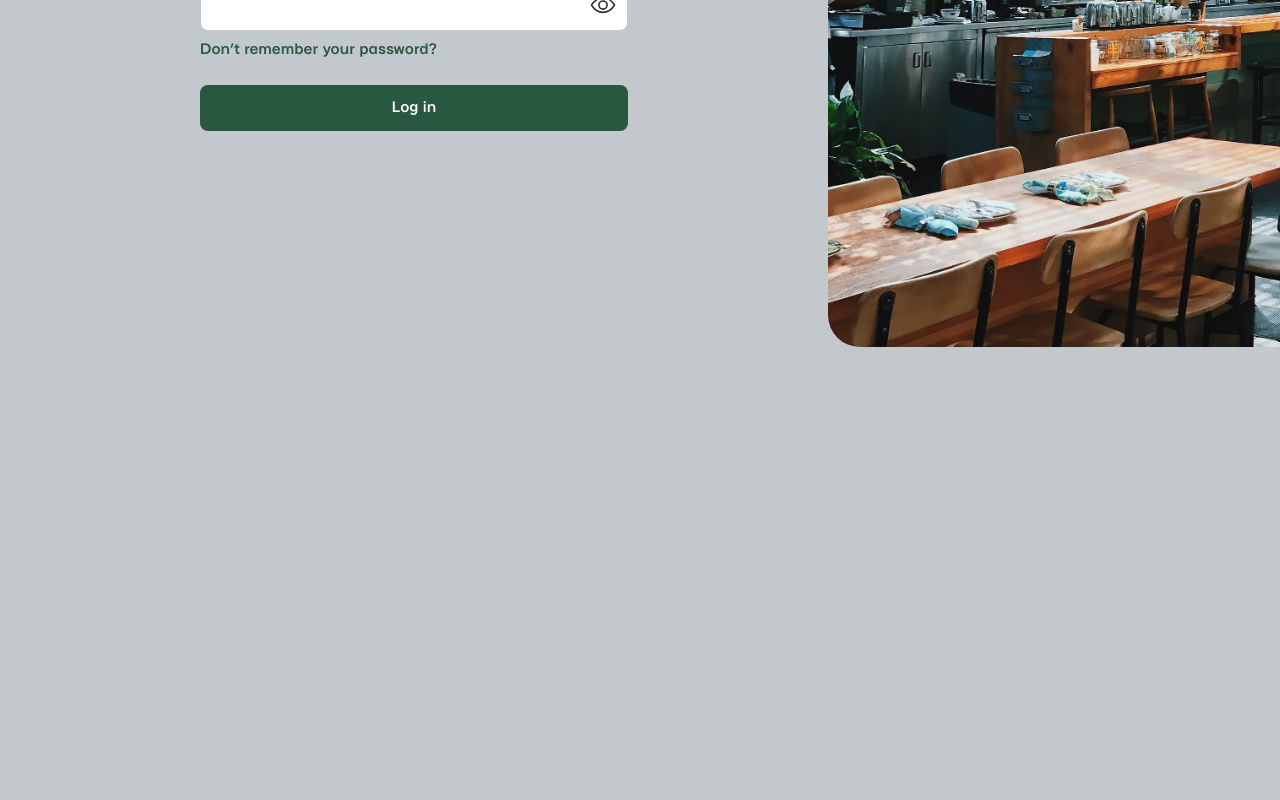
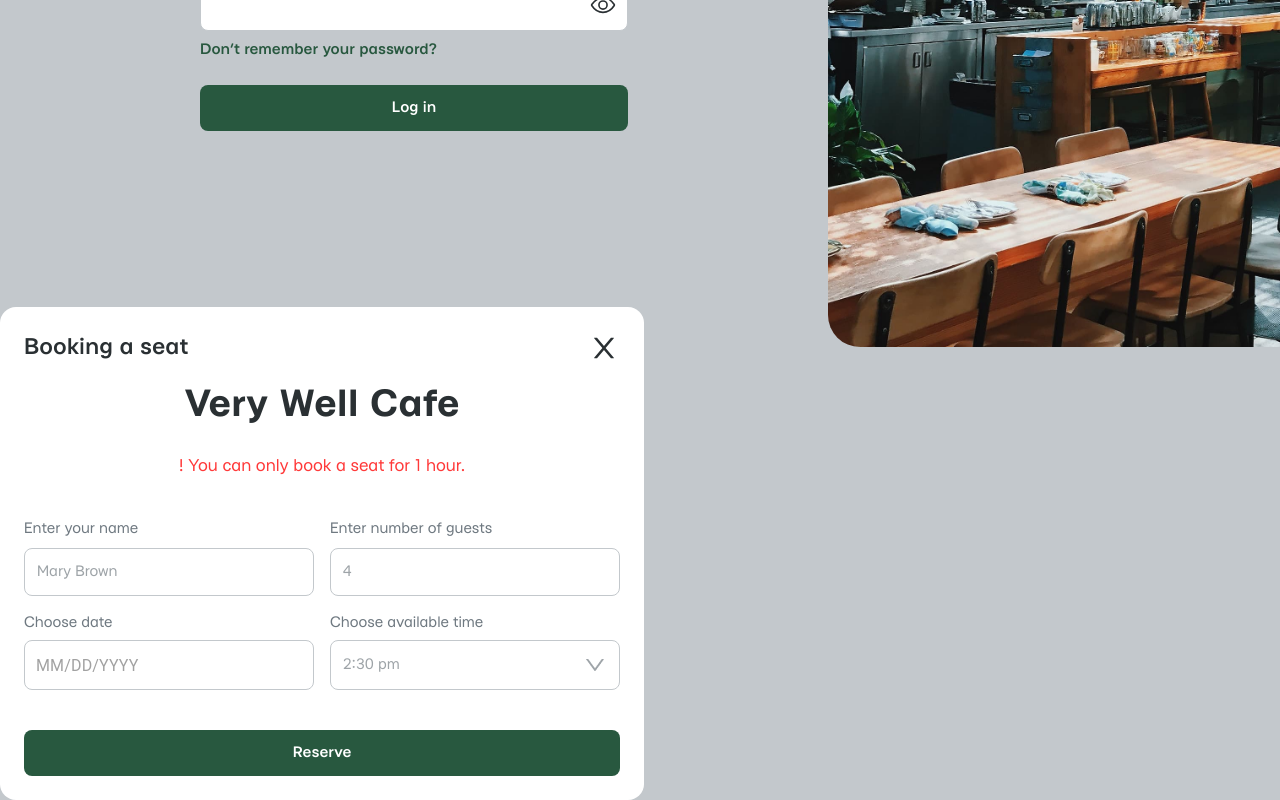
Before and after one commit to cafehunt/cafehunt-front, a React (Vite) app: page / in a window 1280 px wide. Shown: the part 413-1213 px from the top of the page. Before the commit the page ends 800 px from the top, so only its background shows below. Built offline with nearby package versions, Linux system fonts and the light colour scheme.

Commit message:
feature: create modal window layout

```diff
--- a/package.json
+++ b/package.json
@@ -11,6 +11,9 @@
   },
   "dependencies": {
     "@emotion/react": "^11.11.1",
+    "@mui/lab": "^5.0.0-alpha.134",
+    "@mui/x-date-pickers": "^6.9.0",
+    "dayjs": "^1.11.8",
     "react": "^18.2.0",
     "react-dom": "^18.2.0",
     "react-icons": "^4.9.0"
--- a/src/App.tsx
+++ b/src/App.tsx
@@ -1,4 +1,6 @@
 import { FC } from 'react';
+import { LocalizationProvider } from '@mui/x-date-pickers';
+import { AdapterDayjs } from '@mui/x-date-pickers/AdapterDayjs'
 import { ThemeProvider } from 'styled-components';
 
 import * as Styled from './App.styled';
@@ -8,9 +10,11 @@ import { Signup } from './pages/Signup';
 import { ItemCardSmall } from './components/ItemCardSmall';
 import { ItemCard } from './components/ItemCard';
 import { Home } from './pages/Home';
+import { ModalBooking } from './components/ModalBooking';
 
 const App: FC = () => {
   return (
+    <LocalizationProvider dateAdapter={AdapterDayjs}>
       <ThemeProvider theme={theme}>
         <Styled.GlobalStyles />
         <Login />
@@ -18,7 +22,9 @@ const App: FC = () => {
         {/* <ItemCardSmall /> */}
         {/* <ItemCard /> */}
         {/* <Home /> */}
+        <ModalBooking cafeName="Very Well Cafe" />
       </ThemeProvider>
+    </LocalizationProvider>
   );
 };
 
--- a/src/components/Filters/Filter/Filter.tsx
+++ b/src/components/Filters/Filter/Filter.tsx
@@ -15,7 +15,7 @@ import {
   StyledTitle,
 } from './Filter.styled';
 
-const options: Option[] = [
+export const options: Option[] = [
   { value: 'option1', label: 'Option 1' },
   { value: 'option2', label: 'Option 2' },
   { value: 'option3', label: 'Option 3' },
--- /dev/null
+++ b/src/components/ModalBooking/ModalBooking.tsx
@@ -0,0 +1,168 @@
+import styled from 'styled-components';
+import { COLORS, FONT_SIZES, FONT_WEIGHTS } from '../../theme';
+import { AiOutlineClose } from 'react-icons/ai';
+import { FC } from 'react';
+import { Input } from '../Input';
+import { DatePicker } from '@mui/x-date-pickers';
+import { CustomSelect } from '../Filters/CustomSelect';
+import { options } from '../Filters/Filter';
+import { Button } from '../Button';
+
+export const StyledTitle = styled.h3`
+  font-size: ${FONT_SIZES.s24};
+  font-weight: ${FONT_WEIGHTS.medium};
+  line-height: 140%;
+  color: ${COLORS.black};
+`;
+
+export const ModalContainer = styled.div`
+  width: 644px;
+  background-color: ${COLORS.white};
+  border-radius: 16px;
+  padding: 24px;
+  display: flex;
+  flex-direction: column;
+  gap: 16px;
+`;
+
+export const HeaderContainer = styled.div`
+  display: flex;
+  justify-content: space-between;
+  align-items: center;
+`;
+
+export const CloseIcon = styled(AiOutlineClose)`
+  font-size: 32px;
+  cursor: pointer;
+`;
+
+export const FormContainer = styled.div`
+  display: flex;
+  gap: 16px;
+`;
+
+export const LeftContent = styled.div`
+  display: flex;
+  flex-direction: column;
+  gap: 16px;
+  flex: 1;
+`;
+
+export const RightContent = styled.div`
+  display: flex;
+  flex-direction: column;
+  gap: 16px;
+  flex: 1;
+`;
+
+export const StyledCafeTitle = styled.h1`
+  font-size: ${FONT_SIZES.s40};
+  font-weight: ${FONT_WEIGHTS.bold};
+  line-height: 120%;
+  color: ${COLORS.black};
+  text-align: center;
+  margin-bottom: 8px;
+`;
+
+export const StyledWarningTitle = styled.h6`
+  font-size: ${FONT_SIZES.s18};
+  line-height: 140%;
+  color: ${COLORS.red};
+  text-align: center;
+  margin-bottom: 24px;
+`;
+
+export const StyledLabel = styled.p`
+  font-size: ${FONT_SIZES.s16};
+  line-height: 140%;
+  color: ${COLORS.dark_grey};
+  margin-bottom: 6px;
+`;
+
+export const PickerContainer = styled.div`
+  width: 100%;
+`;
+
+export const StyledDatePicker = styled(DatePicker)`
+  width: 100%;
+
+  & .MuiOutlinedInput-input {
+    padding: 12px;
+    height: 26px;
+    font-size: 16px;
+    line-height: 140%;
+  }
+
+  & .MuiOutlinedInput-root {
+    border-radius: 8px;
+
+    & .MuiOutlinedInput-notchedOutline {
+      border: 1px solid ${COLORS.grey};
+    }
+
+    &:hover .MuiOutlinedInput-notchedOutline {
+      border-color: ${COLORS.grey};
+    }
+
+    &.Mui-focused .MuiOutlinedInput-notchedOutline {
+      border: 1px solid ${COLORS.main};
+    }
+  }
+`;
+
+export const Form = styled.form`
+  display: flex;
+  flex-direction: column;
+  gap: 14px;
+`
+
+export type Props = {
+  cafeName: string;
+};
+
+export const ModalBooking: FC<Props> = ({ cafeName }) => {
+  return (
+    <ModalContainer>
+      <HeaderContainer>
+        <StyledTitle>Booking a seat</StyledTitle>
+        <CloseIcon />
+      </HeaderContainer>
+      <StyledCafeTitle>{cafeName}</StyledCafeTitle>
+      <StyledWarningTitle>
+        ! You can only book a seat for 1 hour.
+      </StyledWarningTitle>
+      <Form>
+        <FormContainer>
+          <LeftContent>
+            <Input
+              type="text"
+              name="name"
+              label="Enter your name"
+              placeholder="Mary Brown"
+            />
+            <PickerContainer>
+              <StyledLabel>Choose date</StyledLabel>
+              <StyledDatePicker />
+            </PickerContainer>
+          </LeftContent>
+          <RightContent>
+            <Input
+              type="text"
+              name="guests"
+              label="Enter number of guests"
+              placeholder="4"
+            />
+            <div>
+            <CustomSelect
+              options={options}
+              label="Choose available time"
+              placeholder="2:30 pm"
+            />
+            </div>
+          </RightContent>
+        </FormContainer>
+        <Button>Reserve</Button>
+      </Form>
+    </ModalContainer>
+  );
+};
--- /dev/null
+++ b/src/components/ModalBooking/index.ts
@@ -0,0 +1 @@
+export * from './ModalBooking';
--- a/src/theme/colors.const.ts
+++ b/src/theme/colors.const.ts
@@ -11,4 +11,5 @@ export const COLORS = {
   light_green: '#CCE0D5',
   white: '#FFF',
   orange: '#FFB546',
+  red: '#FF3939',
 };
```
Also changed, not shown: 1 other file (tests, documents, lock files or other folders). Lines whose indentation alone changed are shown as unchanged.
